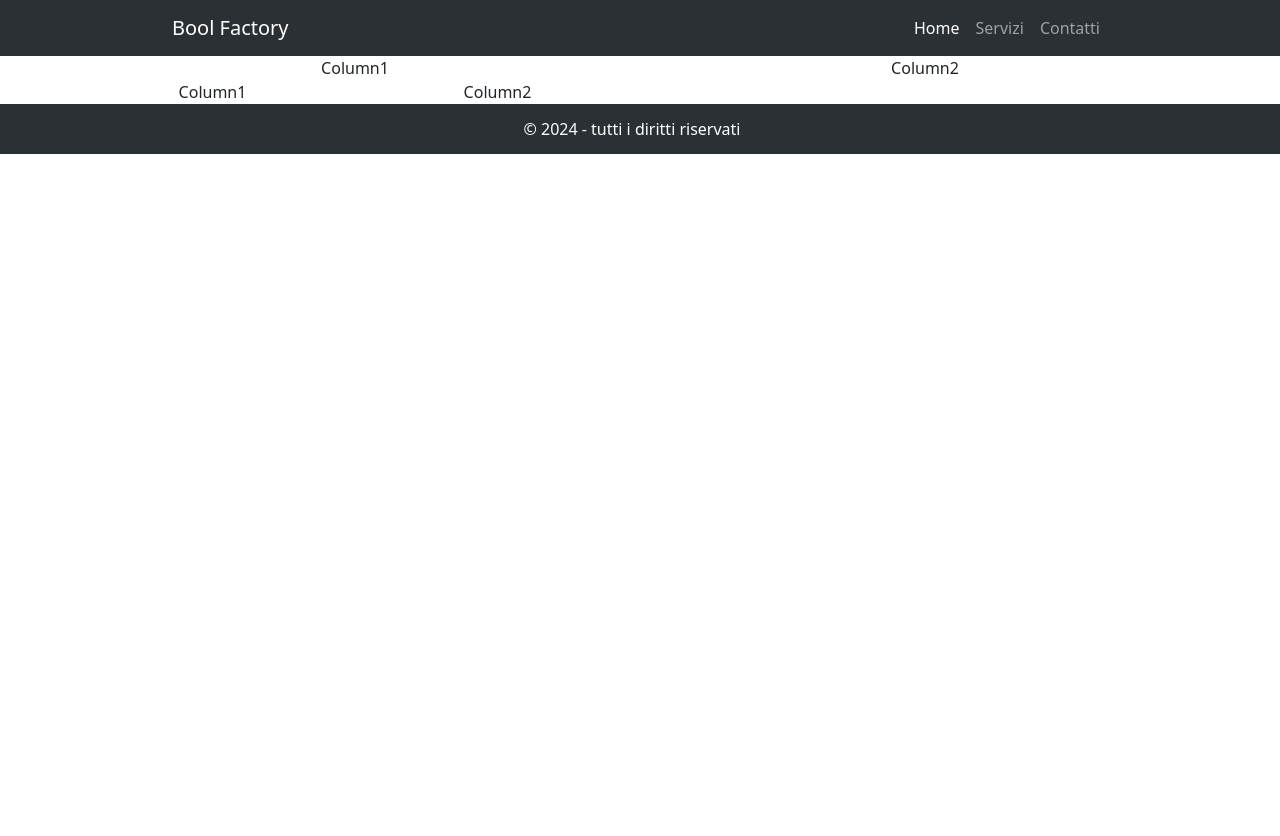
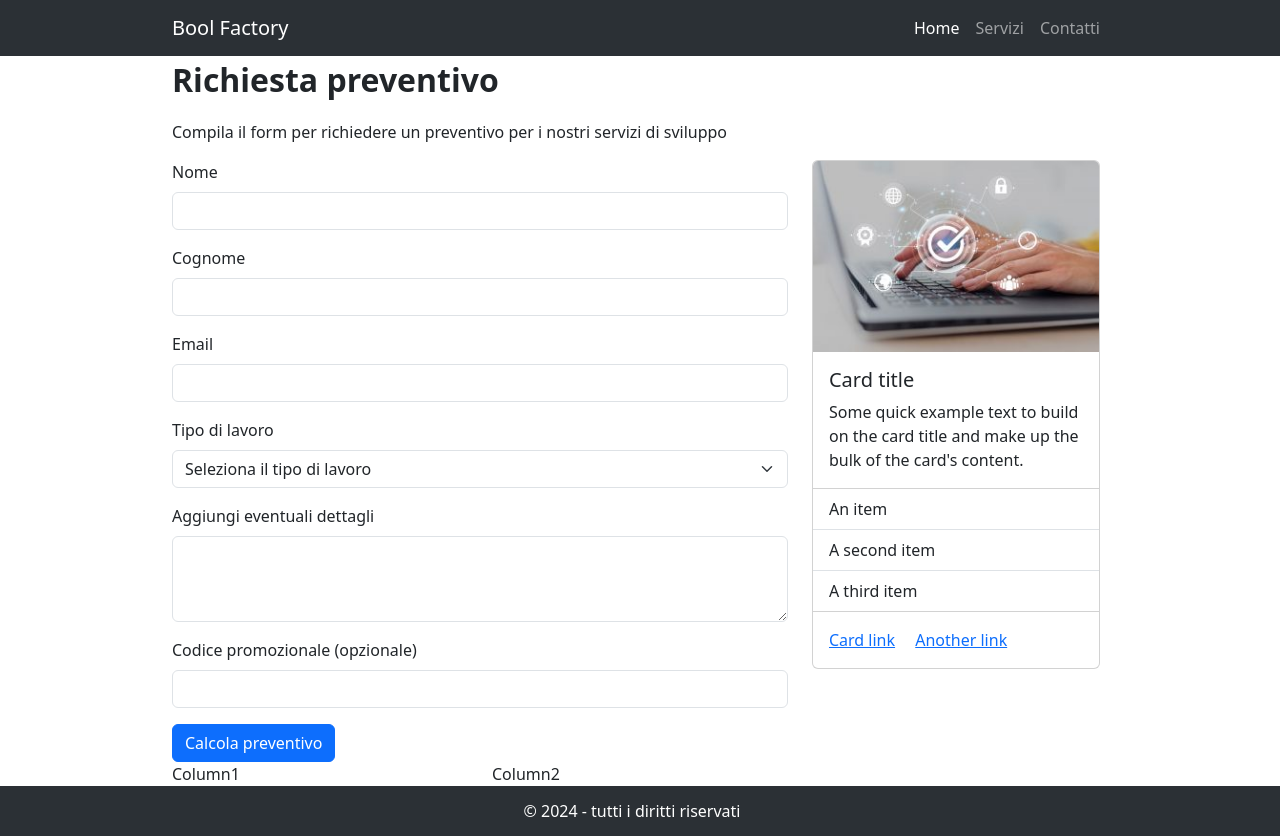
Before and after one commit to gabrielgrillo/bootstrap-preventivo, a plain HTML site: page index.html in a window 1280 px wide. Before the commit the page ends 800 px from the top, so only its background shows below. Drawn offline with nearby package versions, Linux system fonts and the light colour scheme.

Commit message:
add form + card

```diff
--- a/index.html
+++ b/index.html
@@ -43,10 +43,53 @@
     <main>
         <!-- il main sarà composto da 1 riga e 2 colonne,
         di cui la prima (FORM) colonna ulteriormente suddivisa(riga e colonna dentro la colonna)-->
-        <div class="container text-center">
+
+        <div class="container w-75">
+            <p class="fs-2 fw-semibold">Richiesta preventivo</p>
+            <p class="fs-6">Compila il form per richiedere un preventivo per i nostri servizi di sviluppo</p>
             <div class="row">
-                <div class="col"> <!--colonna form-->
-                    Column1
+                <div class="col-8"> <!--colonna form-->
+                    <form class="row g-3" id="form">
+                        <!--COLONNA NOME-->
+                        <div class="col-md-12">
+                            <label for="text-km" class="form-label">Nome</label>
+                            <input type="text" class="form-control" id="text-km">
+                        </div>
+                        <!--COLONNA COGNOME-->
+                        <div class="col-md-12">
+                            <label for="text-km" class="form-label">Cognome</label>
+                            <input type="text" class="form-control" id="text-km">
+                        </div>
+                        <!--COLONNA MAIL-->
+                        <div class="col-md-12">
+                            <label for="text-km" class="form-label">Email</label>
+                            <input type="email" class="form-control" id="text-km">
+                        </div>
+                        <!--COLONNA SELECT-->
+                        <div class="col-md-12">
+                            <label for="inputEta" class="form-label">Tipo di lavoro</label>
+                            <select id="inputEta" class="form-select">
+                                <option value="0">Seleziona il tipo di lavoro</option>
+                                <option value="1">Backend Development</option>
+                                <option value="2">Frontend Development</option>
+                                <option value="3">Project Analysis</option>
+                            </select>
+                        </div>
+                        <!--COLONNA TEXTAREA-->
+                        <div class="col-md-12">
+                            <label for="text-prezzo" class="form-label">Aggiungi eventuali dettagli</label>
+                            <textarea class="form-control" id="text-area" value="" rows="3"></textarea>
+                        </div>
+                        <!--COLONNA CODICE PROMOZIONALE-->
+                        <div class="col-md-12">
+                            <label for="text-km" class="form-label">Codice promozionale (opzionale)</label>
+                            <input type="text" class="form-control" id="text-km">
+                        </div>
+                        <!--BOTTONE SUBMIT-->
+                        <div class="col-12">
+                            <button type="submit" class="btn btn-primary">Calcola preventivo</button>
+                        </div>
+                    </form>
                     <div class="row">
                         <div class="col"> <!--colonna sumbit-->
                             Column1
@@ -56,8 +99,24 @@
                         </div>
                     </div>
                 </div>
-                <div class="col"> <!--colonna card-->
-                    Column2
+                <div class="col-4"> <!--COLONNA CARD-->
+                    <div class="card" style="width: 18rem;">
+                        <img src="./img/foto-card.jpg" class="card-img-top" alt="...">
+                        <div class="card-body">
+                            <h5 class="card-title">Card title</h5>
+                            <p class="card-text">Some quick example text to build on the card title and make up the bulk
+                                of the card's content.</p>
+                        </div>
+                        <ul class="list-group list-group-flush">
+                            <li class="list-group-item">An item</li>
+                            <li class="list-group-item">A second item</li>
+                            <li class="list-group-item">A third item</li>
+                        </ul>
+                        <div class="card-body">
+                            <a href="#" class="card-link">Card link</a>
+                            <a href="#" class="card-link">Another link</a>
+                        </div>
+                    </div>
                 </div>
             </div>
         </div>
```
Also changed, not shown: img/foto-card.jpg (added).
